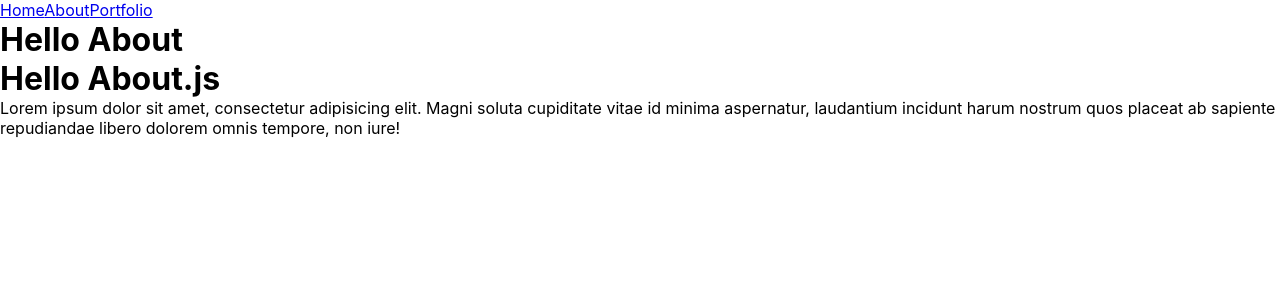
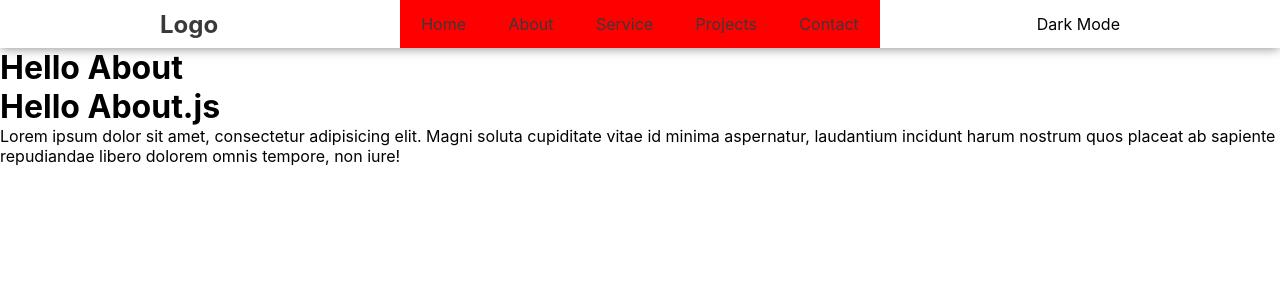
Before and after one commit to syedalihussain100/Portfolio-Web-app, a React (Create React App) app: page /about in a window 1280 px wide. Shown: the top 300 px of the page. Built offline with nearby package versions, Linux system fonts and the light colour scheme.

Commit message:
navbar changes

```diff
--- a/src/components/navbar/Navbar.js
+++ /dev/null
@@ -1,14 +0,0 @@
-import React from 'react';
-import { Link } from 'react-router-dom';
-
-function Navbar() {
-    return (
-        <div>
-             <Link to='/'>Home</Link>
-            <Link to='/about'>About</Link>
-            <Link to="/portfolio">Portfolio</Link>
-        </div>
-    )
-}
-
-export default Navbar
--- /dev/null
+++ b/src/navbar/Navbar.js
@@ -0,0 +1,58 @@
+import React,{useState} from 'react';
+import "./navbar.css";
+import { Link } from 'react-router-dom';
+import { FaBars } from "react-icons/fa";
+
+
+function Navbar() {
+    const [ShowMediaIcons,setShowMediaIcons] = useState(false);
+
+    return (
+        <div>
+            <nav className="main-nav">
+
+                <div className="logo">
+                    <h2>Logo</h2>
+                </div>
+
+                <div className={ShowMediaIcons ? "menu-link mobile-menu-link" : "menu-links"}>
+                    <ul>
+
+                        <li>
+                            <Link to="/">Home</Link>
+                        </li>
+
+                        <li>
+                            <Link to="/about">About</Link>
+                        </li>
+
+                        <li>
+                           <Link to='/service'>Service</Link>
+                        </li>
+
+                        <li>
+                            <Link to='/projects'>Projects</Link>
+                        </li>
+
+                        <li>
+                            <Link to='/Contact'>Contact</Link>
+                        </li>
+
+                    </ul>
+                </div>
+
+                <div className="color-mode">
+                    <ul className="color-mode-desktop">
+                        <label htmlFor="/">Dark Mode</label>
+                    </ul>
+                </div>
+
+                <div className="hamburger-menu">
+                    <a href="#" onClick={() => setShowMediaIcons(!ShowMediaIcons)}> <FaBars /> </a>
+                </div>
+            </nav>
+        </div>
+    )
+}
+
+export default Navbar
--- /dev/null
+++ b/src/navbar/navbar.css
@@ -0,0 +1,136 @@
+:root {
+    --logo: #393939;
+    --menu: #C4EEF7;
+    --hover: #F9FEFE;
+    --res: #0AC1D9;
+}
+
+.menu-links ul li {
+    list-style: none;
+}
+
+.menu-links ul li a {
+    color: var(--logo);
+    text-decoration: none;
+}
+
+/* .menu-links  a:hover{
+color: var(--hover);
+} */
+
+.main-nav {
+    width: 100%;
+    height: 3rem;
+    background: white;
+    display: grid;
+    grid-template-columns: 10rem 1fr 2fr 1fr 10rem;
+    box-shadow: 0px 2px 10px -1px rgba(61, 61, 61, 0.56);
+}
+
+.logo {
+    display: grid;
+    grid-column: 2/3;
+    align-items: center;
+    justify-content: start;
+    color: var(--logo);
+}
+
+.menu-links ul {
+    height: 3rem;
+    display: flex;
+    flex-direction: row;
+    justify-content: space-around;
+    grid-column: 3/4;
+    align-items: center;
+    background-color: red;
+}
+
+.color-mode {
+    display: grid;
+    grid-column: 4/5;
+    align-items: center;
+    justify-content: end;
+}
+
+.hamburger-menu {
+    display: none;
+}
+
+/* Responsive Css Style */
+@media screen and (max-width: 1080px) {
+    .main-nav {
+        height: 3rem;
+        grid-template-columns: 2rem 3fr 3fr 1fr 2rem;
+    }
+}
+
+@media screen and (max-width: 998px) {
+    .menu-links {
+        display: none;
+    }
+
+    .color-mode {
+        display: none;
+    }
+
+    .main-nav {
+        padding-top: 0.5rem;
+        height: 3rem;
+    }
+
+    .hamburger-menu {
+        display: block;
+        display: grid;
+        grid-row: 1/2;
+        grid-column: 4/5;
+        align-items: center;
+        justify-content: end;
+        color: black;
+    }
+
+    .hamburger-menu a {
+        color: black;
+        text-decoration: none;
+        font-size: 1.2rem;
+        /* z-index: 99; */
+    }
+
+    .mobile-menu-link {
+        grid-column: 2/4;
+        position: relative;
+        z-index: 99;
+    }
+
+    .mobile-menu-link {
+        background-color: white;
+        height: 20rem;
+        display: grid;
+        grid-column: 1/6;
+        align-items: center;
+        padding-left: 2rem;
+        transition: all 2s linear;
+        transform-origin: top;
+        box-shadow: 25px 2px 10px -7px rgba(61, 61, 61, 0.56);
+    }
+
+    .mobile-menu-link ul {
+        height: 20rem;
+        display: flex;
+        justify-content: space-around;
+        flex-direction: column;
+        align-items: flex-start;
+    }
+
+    .mobile-menu-link ul li {
+        list-style: none;
+    }
+
+    .mobile-menu-link ul li a {
+        color: var(--logo);
+        text-decoration: none;
+    }
+
+    .mobile-menu-link ul li a:hover {
+        color: var(--res);
+    }
+}
```
Also changed, not shown: src/App.js (+6 -6 lines), src/components/navbar/navbar.css (added), src/navbar/About.js (renamed from src/components/navbar/About.js), src/navbar/Home.js (renamed from src/components/navbar/Home.js), src/navbar/Portfolio.js (renamed from src/components/navbar/Portfolio.js), src/navbar/contact.js (renamed from src/components/navbar/contact.js), src/navbar/projects.js (renamed from src/components/navbar/projects.js), src/navbar/service.js (renamed from src/components/navbar/service.js).
